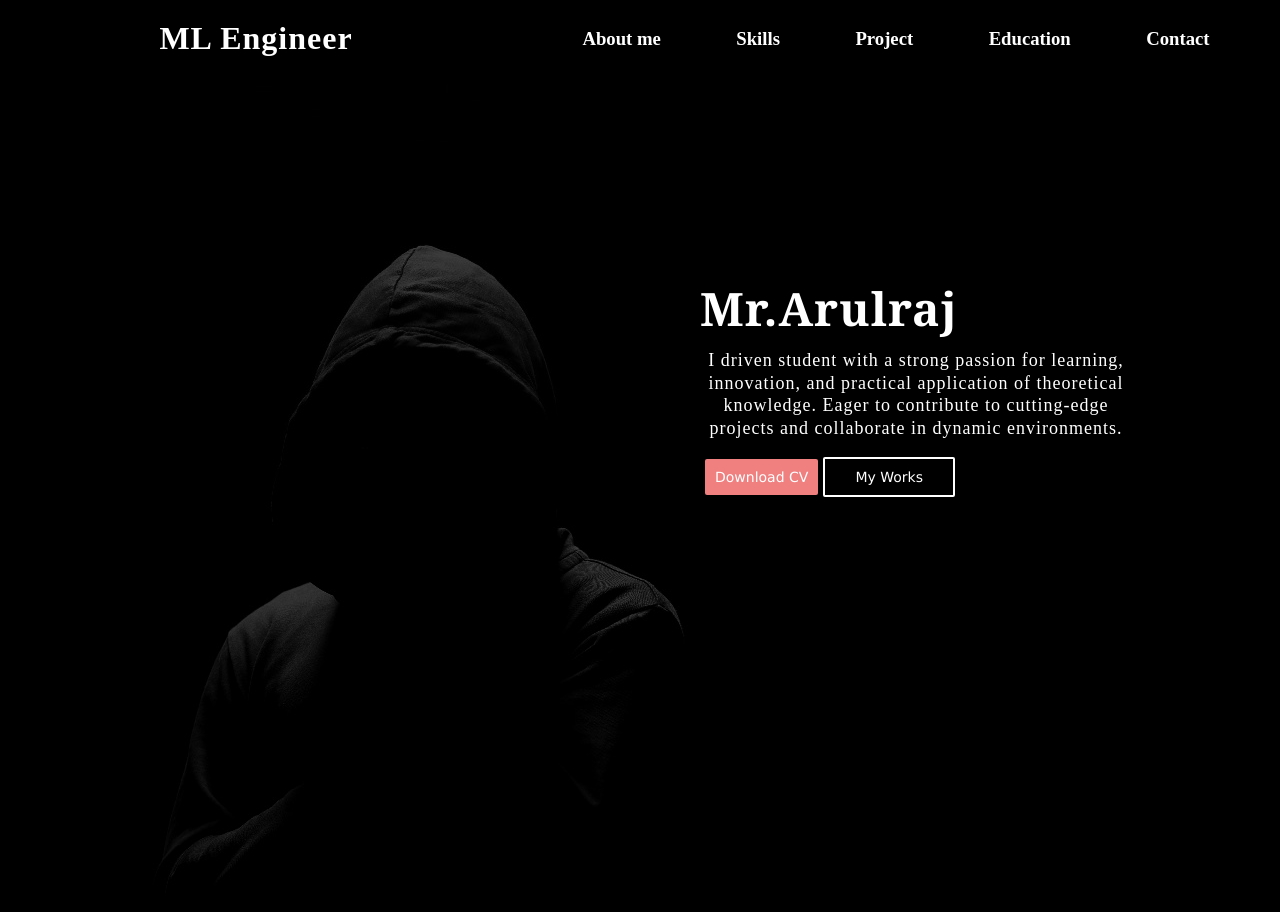
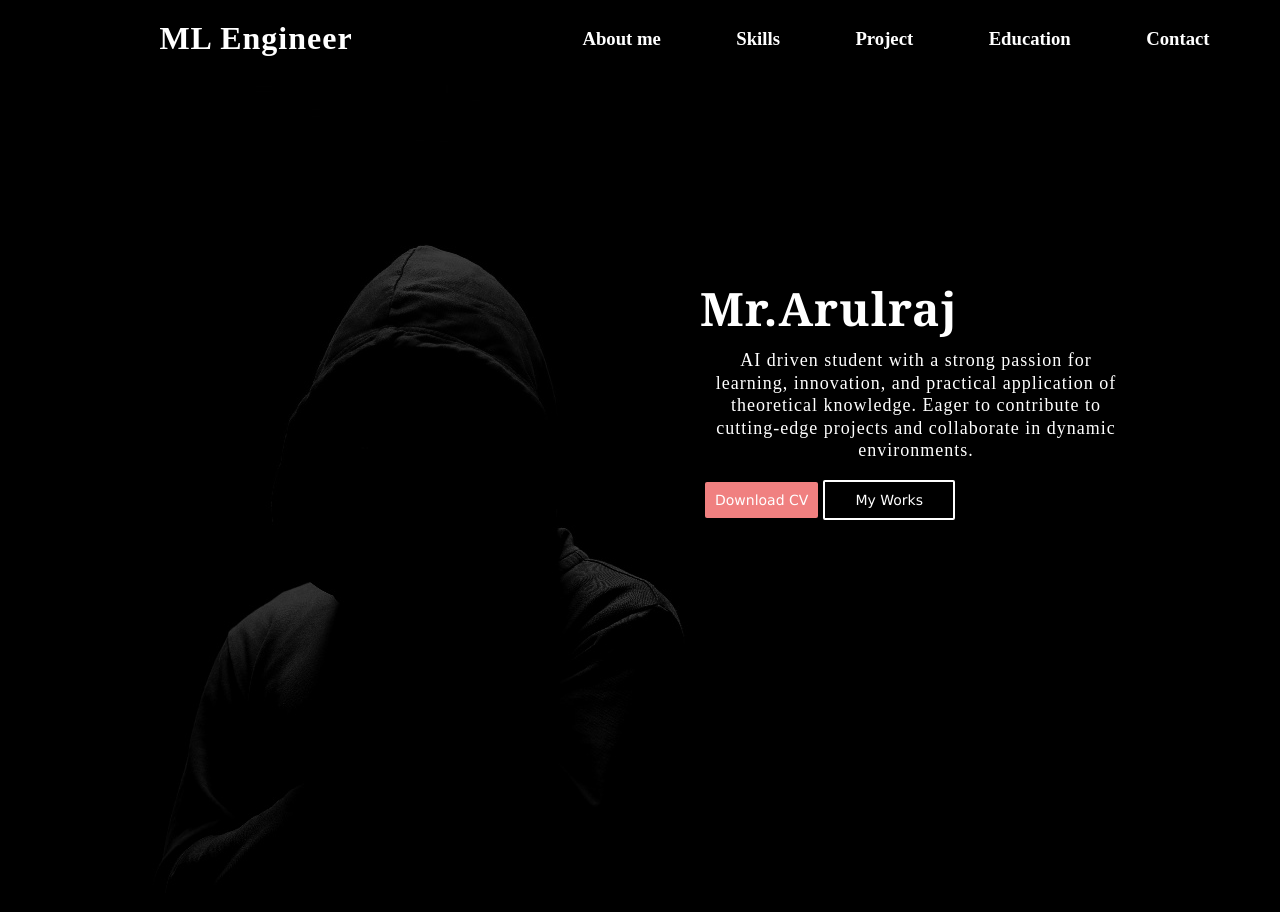
Before and after one commit to SArulRaj24/Portfolio_S_A_Raj, a React (Vite) app: page / in a window 1280 px wide. Shown: the top 912 px of the page. Built offline with nearby package versions, Linux system fonts and the light colour scheme.

Commit message:
Update Topcontent.jsx

```diff
--- a/src/Components/Topcontent/Topcontent.jsx
+++ b/src/Components/Topcontent/Topcontent.jsx
@@ -7,7 +7,7 @@ const Topcontent = () => {
     <div className='topcontent'>
         <div className='topcontent__container'>
             <h1>Mr.Arulraj</h1>
-            <p>I driven student with a strong passion for learning, innovation, and practical application of theoretical knowledge.
+            <p>AI driven student with a strong passion for learning, innovation, and practical application of theoretical knowledge.
               Eager to contribute to cutting-edge projects and collaborate in dynamic environments.</p>
             {/* <p>About me   </p> */}
             <a href="https://drive.google.com/file/d/1N5KD2AwCn6ohiEEdGh7pLCMfaOJ53WqN/view?usp=sharing">
```
